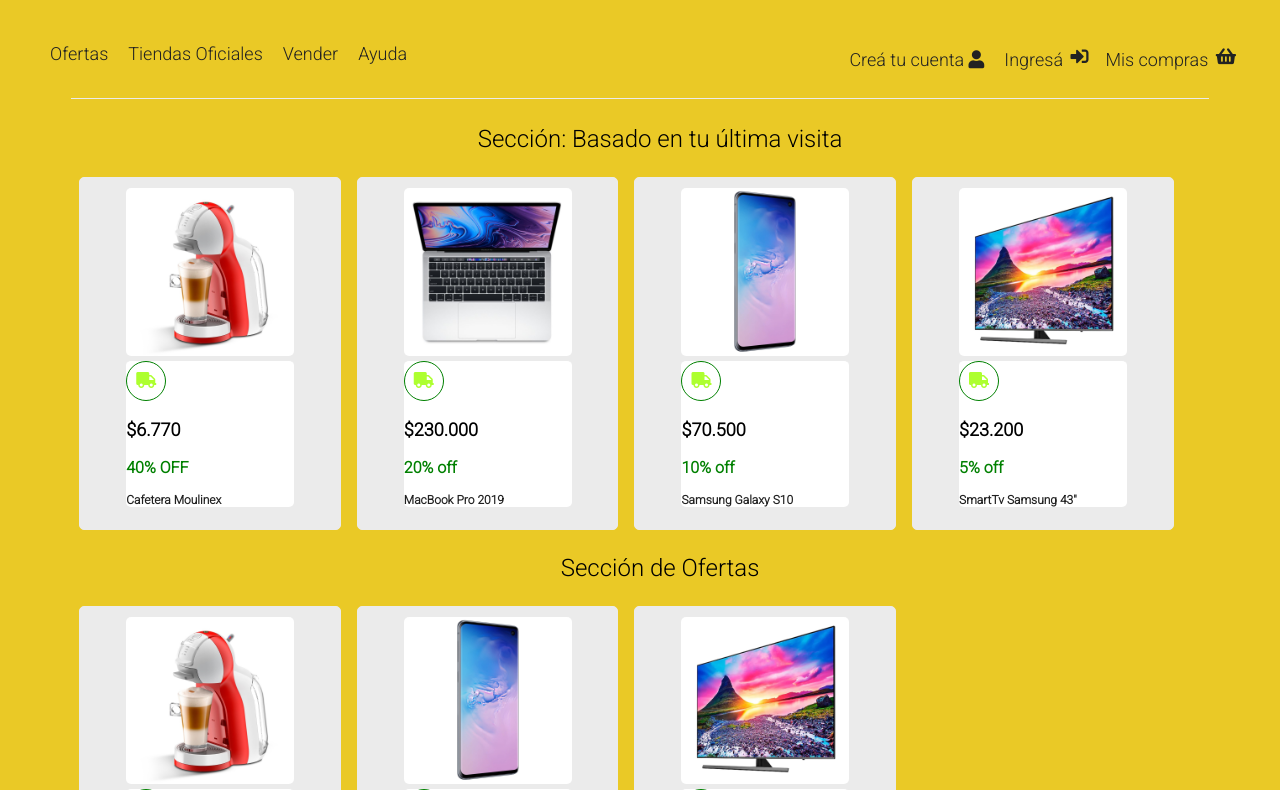
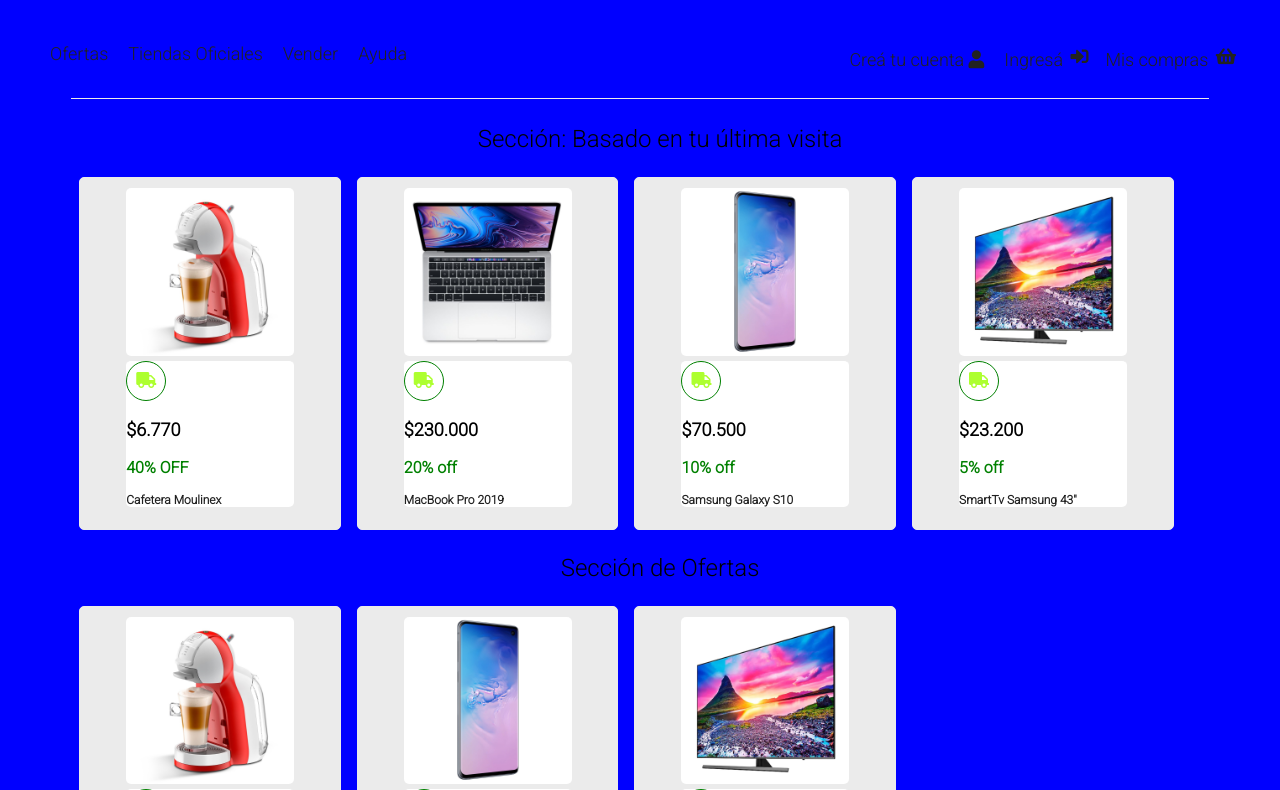
Before and after one commit to soldiersnake/Mercado-Liebre, a website: page views/home.html in a window 1280 px wide. Shown: the part 109-899 px from the top of the page. Drawn offline with Linux system fonts and the light colour scheme.

Commit message:
prueba heroku

```diff
--- a/public/css/style.css
+++ b/public/css/style.css
@@ -5,7 +5,7 @@
     }
 
 body{
-    background-color: #EAC926;
+    background-color: blue;
     font-family: 'Roboto', sans-serif;
 }
 
```
